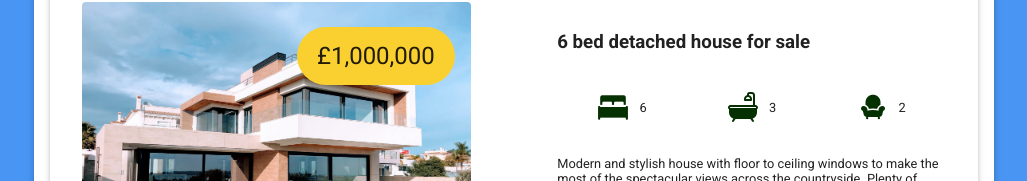
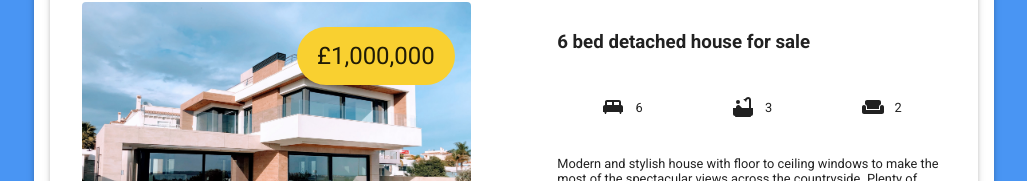
Before and after one commit to LauraToddCode/property-app, a React (Create React App) app: page /property-app in a window 1280 px wide. Shown: the part 510-691 px from the top of the page, without its empty margins (126-1153 px from the left). Built offline with nearby package versions, Linux system fonts and the light colour scheme.

Commit message:
Added Material UI icons

```diff
--- a/package.json
+++ b/package.json
@@ -4,6 +4,7 @@
   "private": true,
   "dependencies": {
     "@material-ui/core": "^4.11.3",
+    "@material-ui/icons": "^4.11.2",
     "@testing-library/jest-dom": "^5.11.9",
     "@testing-library/react": "^11.2.5",
     "@testing-library/user-event": "^12.7.1",
--- a/src/Components/ListView/ListViewCard.js
+++ b/src/Components/ListView/ListViewCard.js
@@ -1,5 +1,8 @@
 import React from "react";
 import Paper from '@material-ui/core/Paper';
+import BathtubIcon from '@material-ui/icons/Bathtub';
+import KingBedIcon from '@material-ui/icons/KingBed';
+import WeekendIcon from '@material-ui/icons/Weekend';
 
 function ListViewCard(props) {
 
@@ -14,15 +17,15 @@ function ListViewCard(props) {
                     <h3>{props.bedrooms} bed {props.type} for sale</h3>
                     <div className="roomTypes">
                         <div className="indiRoomType">
-                            <img src={process.env.PUBLIC_URL + "/images/propertyCards/bedroom.png"} />
+                            <KingBedIcon />
                             <p>{props.bedrooms}</p>
                         </div>
                         <div className="indiRoomType">
-                            <img src={process.env.PUBLIC_URL + "/images/propertyCards/bathroom.png"} />
+                            <BathtubIcon />
                             <p>{props.bathrooms}</p>
                         </div>
                         <div className="indiRoomType">
-                            <img src={process.env.PUBLIC_URL + "/images/propertyCards/livingRoom.png"} />
+                            <WeekendIcon />
                             <p>{props.livingRooms}</p>
                         </div>
                     </div>
```
Also changed, not shown: 1 other file (tests, documents, lock files or other folders).
